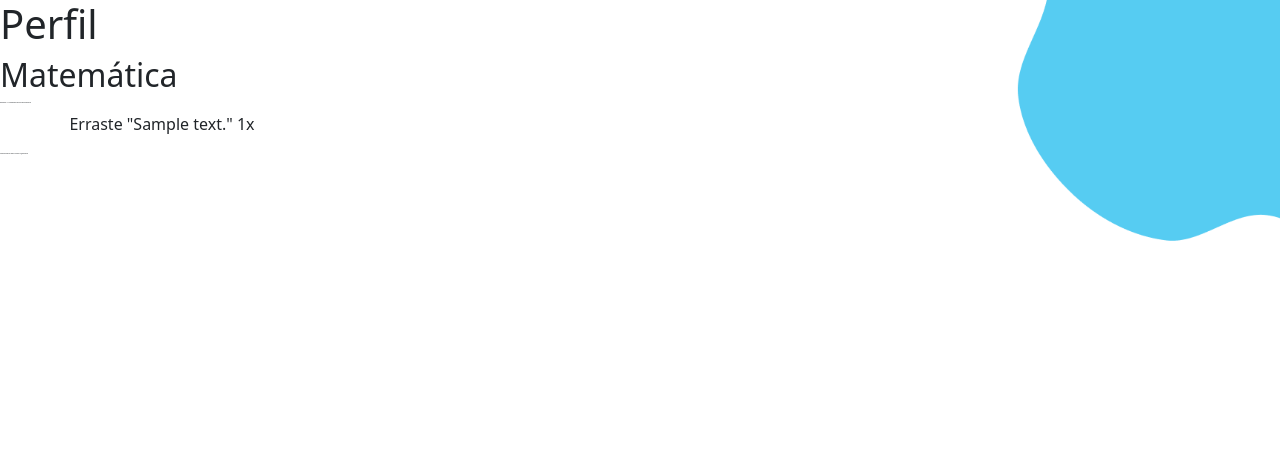
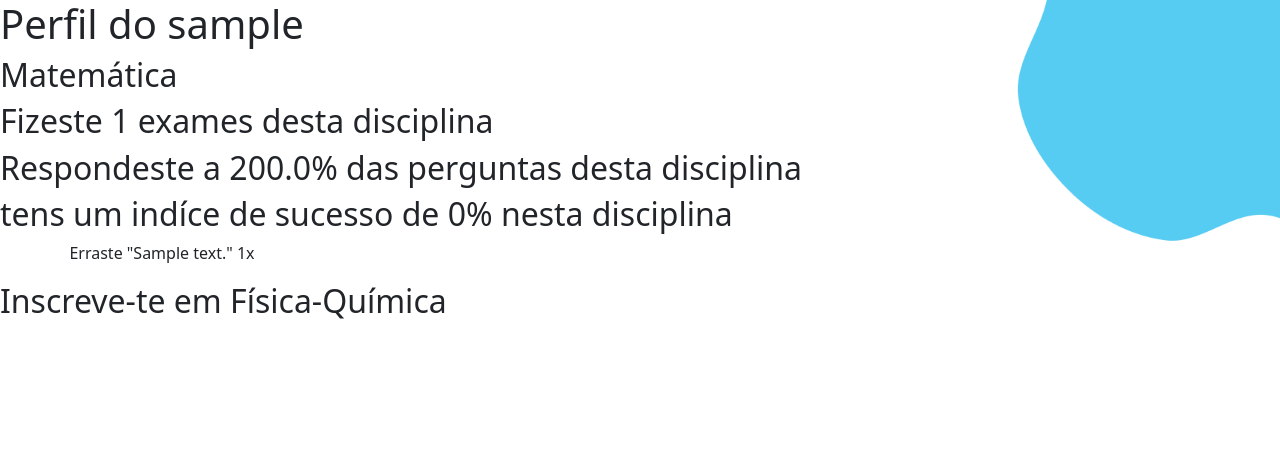
Before and after one commit to HackerSchool/Arquimedia, a Django app: page /perfil/ in a window 1280 px wide. Shown: the top 468 px of the page. Run offline with Django 3.2, Linux system fonts and the light colour scheme; a user stored in the database is signed in; tables that the repository leaves empty hold one stand-in row (values such as "Sample post").

Commit message:
Add user rating system (#51)
* Add method to get percentage of answered questions

* Indice de aprendizagem adicionado

* Percentage conversion enabled

* Better formula

* Add `getIndex` and refactor `view.py`

* Fix bug where negative cubic root returns complex

Co-authored-by: Miguel Dinis <miguel.dinis.s@tecnico.ulisboa.pt>

```diff
--- a/users/models.py
+++ b/users/models.py
@@ -1,5 +1,6 @@
 from django.db import models
 from django.contrib.auth.models import User
+from django.db.models import indexes
 from exams.models import Question
 from django.dispatch import receiver
 from django.db.models.signals import post_save
@@ -64,6 +65,30 @@
         self.wrongAnswers.add(newAnswer)
 
 
+    def getPercentageOfQuestionsAnswered(self):
+        """ Returns percentage of questions answered by an user """
+
+        total = Question.objects.count()
+        if (total == 0): return 0
+
+        answered = self.wrongAnswers.count() + self.correctAnswers.count()
+
+        return round(answered / total * 100, 2)
+
+
+    def getIndex(self):
+        """ Returns success index that gives a rough idea of how prepared the user is """
+        x = self.correctAnswers.count() / 5 - 30
+
+        if(x < 0): index = 13.75 * -(abs(x) ** (1 / 3)) + 42.5
+        else: index = 13.75 * x ** (1 / 3) + 42.5
+
+        if index < 0: return 0
+        if index > 100: return 100
+
+        return index
+
+
 
 # When a new User object is created, a Profile is attached
 @receiver(post_save, sender=User)
--- a/users/templates/dashboard.html
+++ b/users/templates/dashboard.html
@@ -6,14 +6,16 @@
 
 {% block content %}
 
-    <h1>Perfil</h1>
+    <h1>Perfil do {{user}}</h1>
 
     {% if subjects %}
         {% for subject in subjects %}
 
             <div class="subject">
                 <h2>{{ subject.subject }}</h2>
-                <h3>Fizeste {{ subject.examCounter }} exames desta disciplina</h3>
+                <h2>Fizeste {{ subject.examCounter }} exames desta disciplina</h2>
+                <h2>Respondeste a {{ subject.getPercentageOfQuestionsAnswered }}% das perguntas desta disciplina</h2>
+                <h2>tens um indíce de sucesso de {{ subject.getIndex }}% nesta disciplina</h2>
                 {% if subject.wrongAnswers.all %}
                     <ul>
                     {% for answer in subject.wrongAnswers.all %}
@@ -30,7 +32,7 @@
 
     {% for subject in SUBJECT_LIST %}
         {% if subject not in userSubjects %}
-            <h3>Inscreve-te em {{ subject }}</h3>
+            <h2>Inscreve-te em {{ subject }}</h2>
         {% endif %}
     {% endfor %}
 
--- a/users/views.py
+++ b/users/views.py
@@ -27,11 +27,12 @@
     SUBJECT_LIST = ["Matemática", "Física-Química"]
 
     user = request.user
+    subjects = user.profile.subjects.all()
 
     context = {
         "user": user,
-        "subjects": user.profile.subjects.all(),
-        "userSubjects": [i.subject for i in user.profile.subjects.all()],
+        "subjects": subjects,
+        "userSubjects": [i.subject for i in subjects],
         "SUBJECT_LIST": SUBJECT_LIST
     }
 
```
